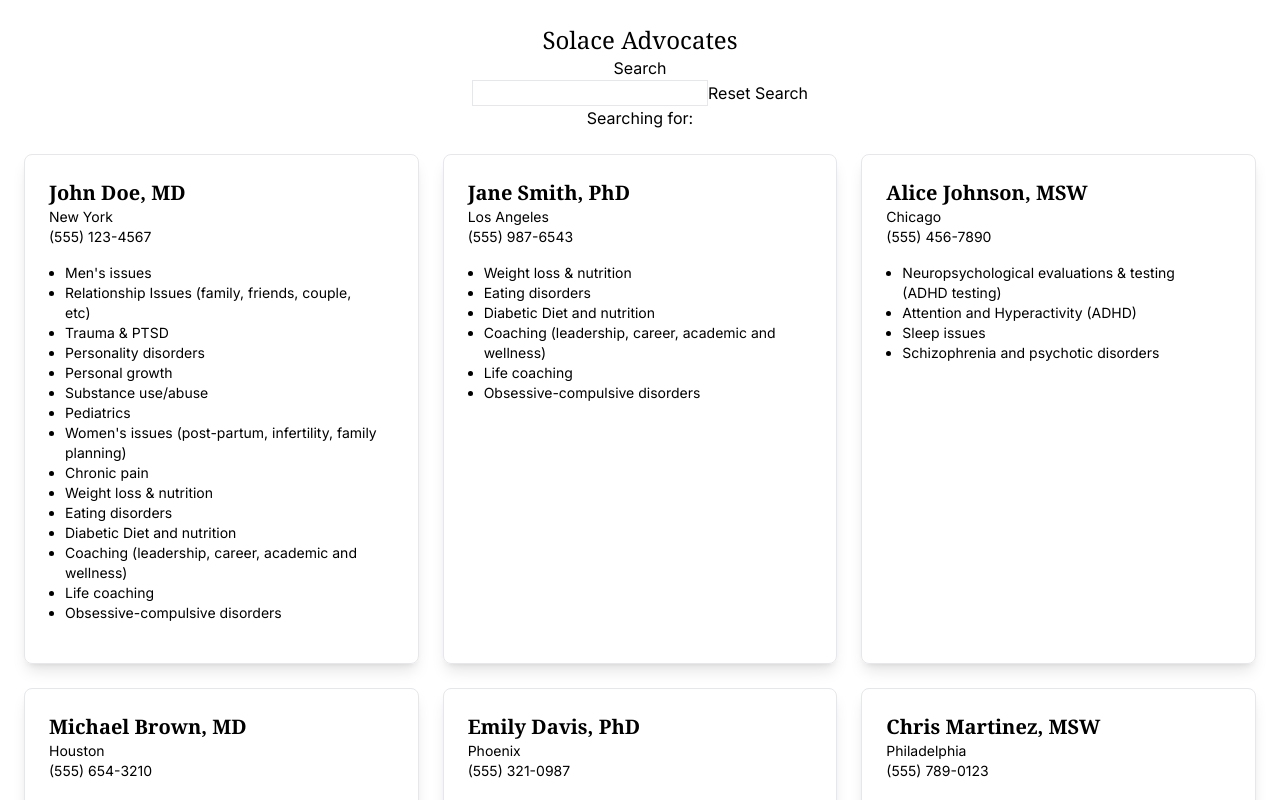
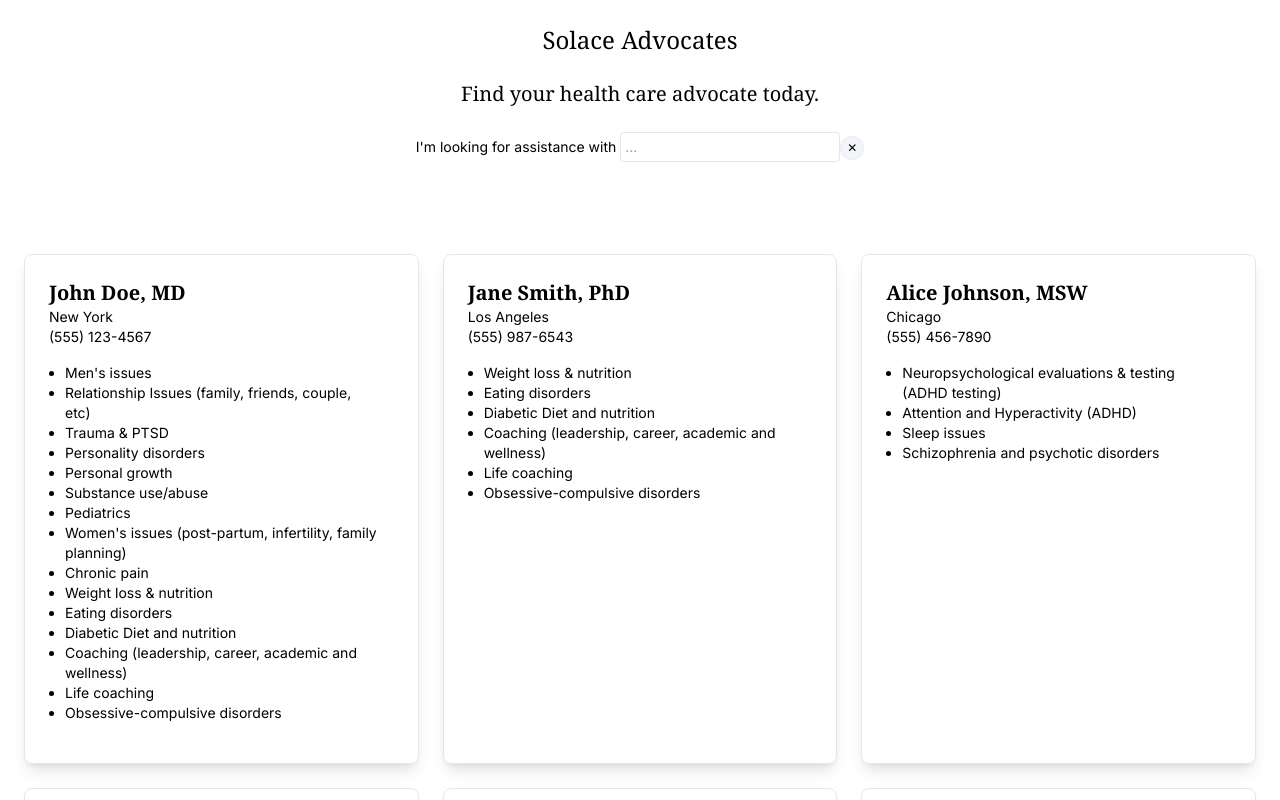
Before and after one commit to barberboy/ben-barber-solace-candidate-assignment, a Next.js app: page / in a window 1280 px wide. Shown: the top 800 px of the page. Built offline with nearby package versions, Linux system fonts and the light colour scheme.

Commit message:
Improve layout styles and auto-complete the search.

```diff
--- a/src/app/page.tsx
+++ b/src/app/page.tsx
@@ -1,6 +1,9 @@
 "use client";
 
 import { useEffect, useState, useRef } from "react";
+
+// TODO: get a distinct list of specialties from the server.
+import specialtiesList from "./utils/specialties-list"
 
 // TODO: Give this a better home.
 interface Advocate {
@@ -44,12 +47,15 @@
 
     // TODO: Move filtering to the server
     const filteredAdvocates = advocates.filter((advocate) => {
+      if (!searchTerm) return true;
+
       return (
-        advocate.firstName.includes(searchTerm) ||
-        advocate.lastName.includes(searchTerm) ||
-        advocate.city.includes(searchTerm) ||
-        advocate.degree.includes(searchTerm) ||
-        advocate.specialties.includes(searchTerm)
+        // Only search on specialty
+        // advocate.firstName.includes(searchTerm) ||
+        // advocate.lastName.includes(searchTerm) ||
+        // advocate.city.includes(searchTerm) ||
+        // advocate.degree.includes(searchTerm) ||
+        advocate.specialties.join(' ').includes(searchTerm)
         // advocate.yearsOfExperience.includes(searchTerm)
       );
     });
@@ -73,14 +79,24 @@
   return (
     <main className="container mx-auto p-6">
       <h1 className="font-serif text-center text-2xl">Solace Advocates</h1>
-      <div className="text-center">
-        <p>Search</p>
-        <input className="border" ref={searchInput} onChange={onSearchChange} />
-        <button onClick={onResetClick}>Reset Search</button>
-        <p>
-          Searching for: <span ref={searchTermElement}></span>
-        </p>
-      </div>
+      <h2 className="font-serif text-center text-xl m-6">Find your health care advocate today.</h2>
+      <p className="text-center text-sm">
+        I'm looking for assistance with&nbsp;
+        <input placeholder="..." list="specialties-list" width={16} className="border rounded p-1 focus  :border" ref={searchInput} onInput={onSearchChange} ></input>
+        <button className="rounded-full bg-slate-100 text-xs border h-6 w-6" onClick={onResetClick}>✕</button>
+      </p>
+
+      <h2 className="text-center mt-12 mb6 text-sm">
+        {searchInput?.current?.value
+          ? <span>Advocates for <span className="font-bold" ref={searchTermElement}>{searchInput?.current?.value}</span>:</span>
+          : <span>&nbsp;</span>
+        }
+      </h2>
+
+      <datalist id="specialties-list">
+        {specialtiesList.map(specialty => <option key={specialty} value={specialty} />)}
+      </datalist>
+
       <div className="grid gap-6 my-6 lg:grid-cols-3 md:grid-cols-2">
         {filteredAdvocates.map(advocate => {
           return (
--- /dev/null
+++ b/src/app/utils/specialties-list.ts
@@ -0,0 +1,29 @@
+// TODO: Fetch this from the server
+export default [
+    "Bipolar",
+    "LGBTQ",
+    "Medication/Prescribing",
+    "Suicide History/Attempts",
+    "General Mental Health (anxiety, depression, stress, grief, life transitions)",
+    "Men's issues",
+    "Relationship Issues (family, friends, couple, etc)",
+    "Trauma & PTSD",
+    "Personality disorders",
+    "Personal growth",
+    "Substance use/abuse",
+    "Pediatrics",
+    "Women's issues (post-partum, infertility, family planning)",
+    "Chronic pain",
+    "Weight loss & nutrition",
+    "Eating disorders",
+    "Diabetic Diet and nutrition",
+    "Coaching (leadership, career, academic and wellness)",
+    "Life coaching",
+    "Obsessive-compulsive disorders",
+    "Neuropsychological evaluations & testing (ADHD testing)",
+    "Attention and Hyperactivity (ADHD)",
+    "Sleep issues",
+    "Schizophrenia and psychotic disorders",
+    "Learning disorders",
+    "Domestic abuse",
+];
```
Also changed, not shown: 1 other file (tests, documents, lock files or other folders).
